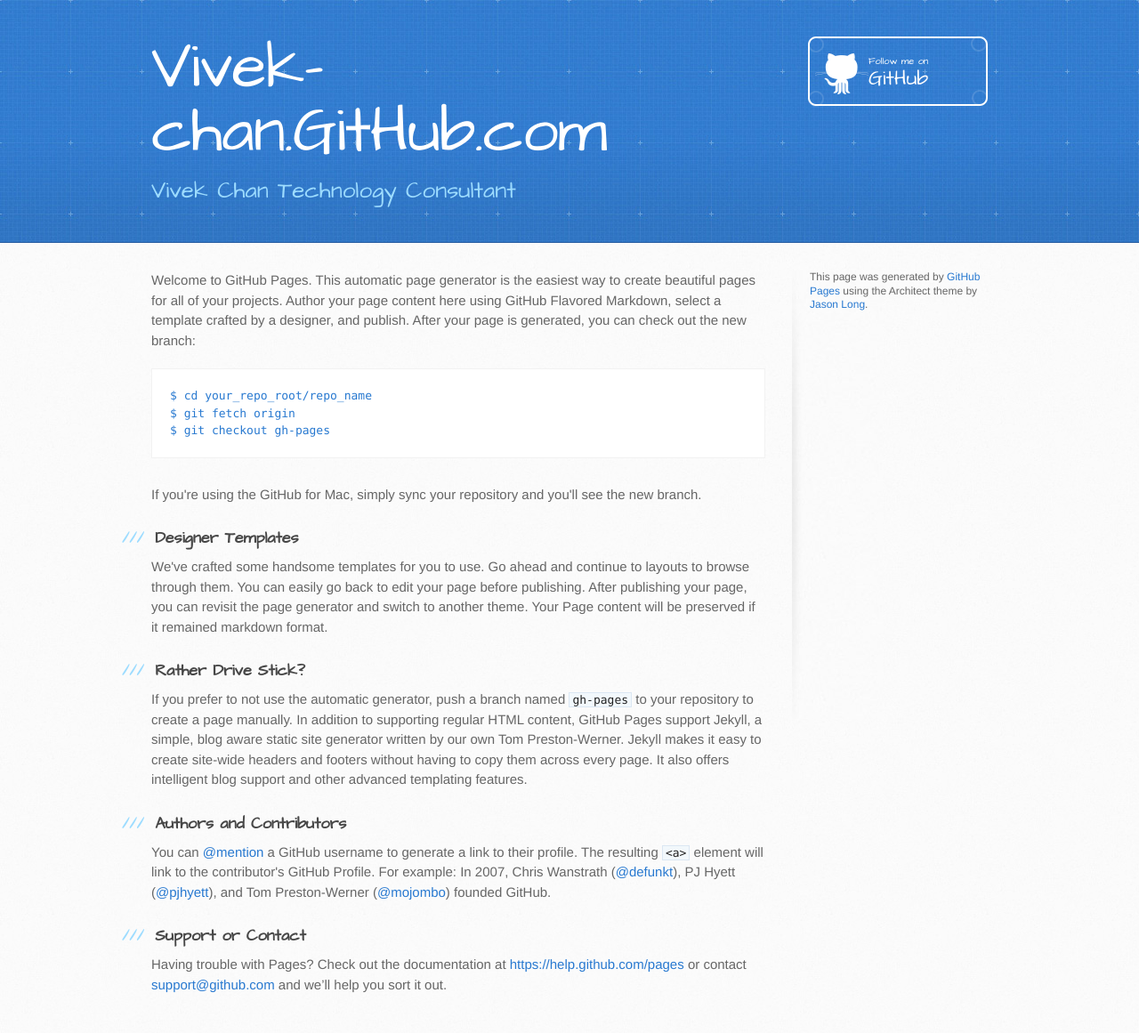
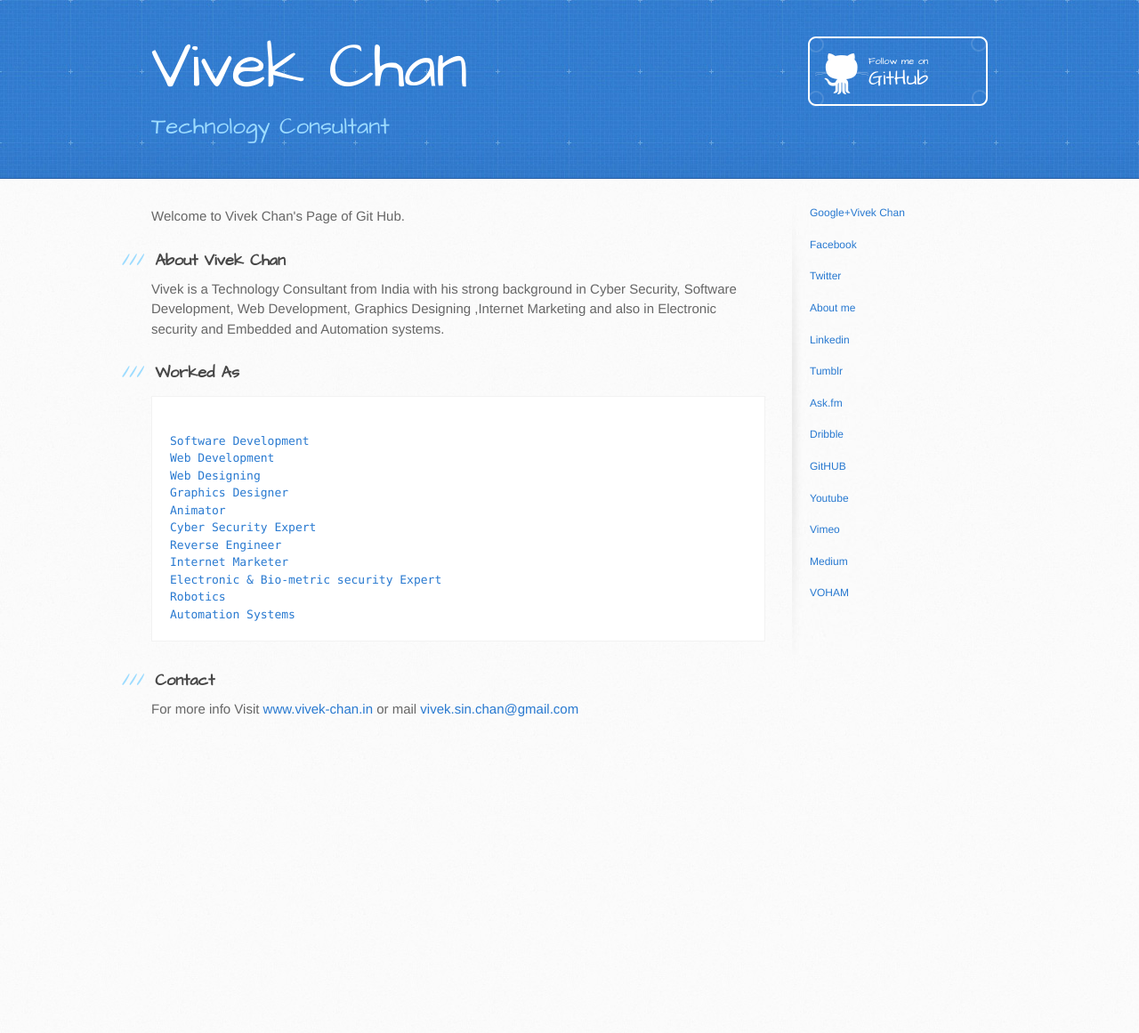
Before and after one commit to vivek-chan/vivek-chan.github.io, a Jekyll site: the page index.html, which Jekyll copies as it is, in a window 1280 px wide. Shown: the whole page at 89% size. Built offline with Jekyll 4.4.1, drawn with Linux system fonts in a browser that asks for light colours; after the commit the page ends 900 px from its top, so only the background shows below that.

Commit message:
Update index.html

```diff
--- a/index.html
+++ b/index.html
@@ -13,14 +13,14 @@
     <script src="//html5shiv.googlecode.com/svn/trunk/html5.js"></script>
     <![endif]-->
 
-    <title>Vivek-chan.GitHub.com by vivek-chan</title>
+    <title>Vivek chan | Technology Consultant</title>
   </head>
 
   <body>
     <header>
       <div class="inner">
-        <h1>Vivek-chan.GitHub.com</h1>
-        <h2>Vivek Chan Technology Consultant</h2>
+        <h1>Vivek Chan</h1>
+        <h2>Technology Consultant</h2>
         <a href="https://github.com/vivek-chan" class="button"><small>Follow me on</small> GitHub</a>
       </div>
     </header>
@@ -28,42 +28,51 @@
     <div id="content-wrapper">
       <div class="inner clearfix">
         <section id="main-content">
-          <p>Welcome to GitHub Pages.
-This automatic page generator is the easiest way to create beautiful pages for all of your projects. Author your page content here using GitHub Flavored Markdown, select a template crafted by a designer, and publish. After your page is generated, you can check out the new branch:</p>
-
-<pre><code>$ cd your_repo_root/repo_name
-$ git fetch origin
-$ git checkout gh-pages
-</code></pre>
-
-<p>If you're using the GitHub for Mac, simply sync your repository and you'll see the new branch.</p>
+          <p>Welcome to Vivek Chan's Page of Git Hub.
+<h3>
+<a id="About-Vivek-Chan" class="anchor" href="#About-Vivek-Chan" aria-hidden="true"><span class="octicon octicon-link"></span></a>About Vivek Chan</h3>
+Vivek is a Technology Consultant from India with his strong background in Cyber Security, Software Development, Web Development, Graphics Designing ,Internet Marketing and also in Electronic security and Embedded and Automation systems.</p>
 
 <h3>
-<a id="designer-templates" class="anchor" href="#designer-templates" aria-hidden="true"><span class="octicon octicon-link"></span></a>Designer Templates</h3>
-
-<p>We've crafted some handsome templates for you to use. Go ahead and continue to layouts to browse through them. You can easily go back to edit your page before publishing. After publishing your page, you can revisit the page generator and switch to another theme. Your Page content will be preserved if it remained markdown format.</p>
+<a id="Worked-As" class="anchor" href="#Worked-As" aria-hidden="true"><span class="octicon octicon-link"></span></a>Worked As</h3>
+<pre><code>
+Software Development
+Web Development
+Web Designing
+Graphics Designer
+Animator
+Cyber Security Expert
+Reverse Engineer
+Internet Marketer
+Electronic & Bio-metric security Expert
+Robotics
+Automation Systems
+</code></pre>
+</p>
 
 <h3>
-<a id="rather-drive-stick" class="anchor" href="#rather-drive-stick" aria-hidden="true"><span class="octicon octicon-link"></span></a>Rather Drive Stick?</h3>
+<a id="contact" class="anchor" href="#contact" aria-hidden="true"><span class="octicon octicon-link"></span></a>Contact</h3>
 
-<p>If you prefer to not use the automatic generator, push a branch named <code>gh-pages</code> to your repository to create a page manually. In addition to supporting regular HTML content, GitHub Pages support Jekyll, a simple, blog aware static site generator written by our own Tom Preston-Werner. Jekyll makes it easy to create site-wide headers and footers without having to copy them across every page. It also offers intelligent blog support and other advanced templating features.</p>
-
-<h3>
-<a id="authors-and-contributors" class="anchor" href="#authors-and-contributors" aria-hidden="true"><span class="octicon octicon-link"></span></a>Authors and Contributors</h3>
-
-<p>You can <a href="https://github.com/blog/821" class="user-mention">@mention</a> a GitHub username to generate a link to their profile. The resulting <code>&lt;a&gt;</code> element will link to the contributor's GitHub Profile. For example: In 2007, Chris Wanstrath (<a href="https://github.com/defunkt" class="user-mention">@defunkt</a>), PJ Hyett (<a href="https://github.com/pjhyett" class="user-mention">@pjhyett</a>), and Tom Preston-Werner (<a href="https://github.com/mojombo" class="user-mention">@mojombo</a>) founded GitHub.</p>
-
-<h3>
-<a id="support-or-contact" class="anchor" href="#support-or-contact" aria-hidden="true"><span class="octicon octicon-link"></span></a>Support or Contact</h3>
-
-<p>Having trouble with Pages? Check out the documentation at <a href="https://help.github.com/pages">https://help.github.com/pages</a> or contact <a href="mailto:support@github.com">support@github.com</a> and we’ll help you sort it out.</p>
+<p>For more info Visit <a href="http://vivek-chan.in">www.vivek-chan.in</a> or mail <a href="mailto:vivek.sin.chan@gmail.com">vivek.sin.chan@gmail.com</a> </p>
         </section>
 
         <aside id="sidebar">
 
 
-          <p>This page was generated by <a href="https://pages.github.com">GitHub Pages</a> using the Architect theme by <a href="https://twitter.com/jasonlong">Jason Long</a>.</p>
-        </aside>
+          <p><a href="https://www.google.com/+VivekChan">Google+Vivek Chan</a></p>
+          <p><a href="http://facebook.com/vivek.chan">Facebook</a></p>
+          <p><a href="http://twitter.com/vivek_chan">Twitter</a></p>
+          <p><a href="http://about.me/vivek.chan">About me</a></p>
+          <p><a href="http://in.linkedin.com/in/vivekchan/">Linkedin</a></p>
+          <p><a href="http://vivek-chan.tumblr.com/">Tumblr</a></p>
+          <p><a href="http://ask.fm/Vivek_Chan">Ask.fm</a></p>
+          <p><a href="http://dribbble.com/VivekChan">Dribble</a></p>
+          <p><a href="https://github.com/vivek-chan">GitHUB</a></p>
+          <p><a href="http://www.youtube.com/user/vivek9616831202">Youtube</a></p>
+          <p><a href="https://vimeo.com/vivekchan">Vimeo</a></p>
+          <p><a href="https://medium.com/@vivek_chan">Medium</a></p>
+          <p><a href="http://www.voham.com">VOHAM</a></p>
+          </aside>
       </div>
     </div>
 
```
